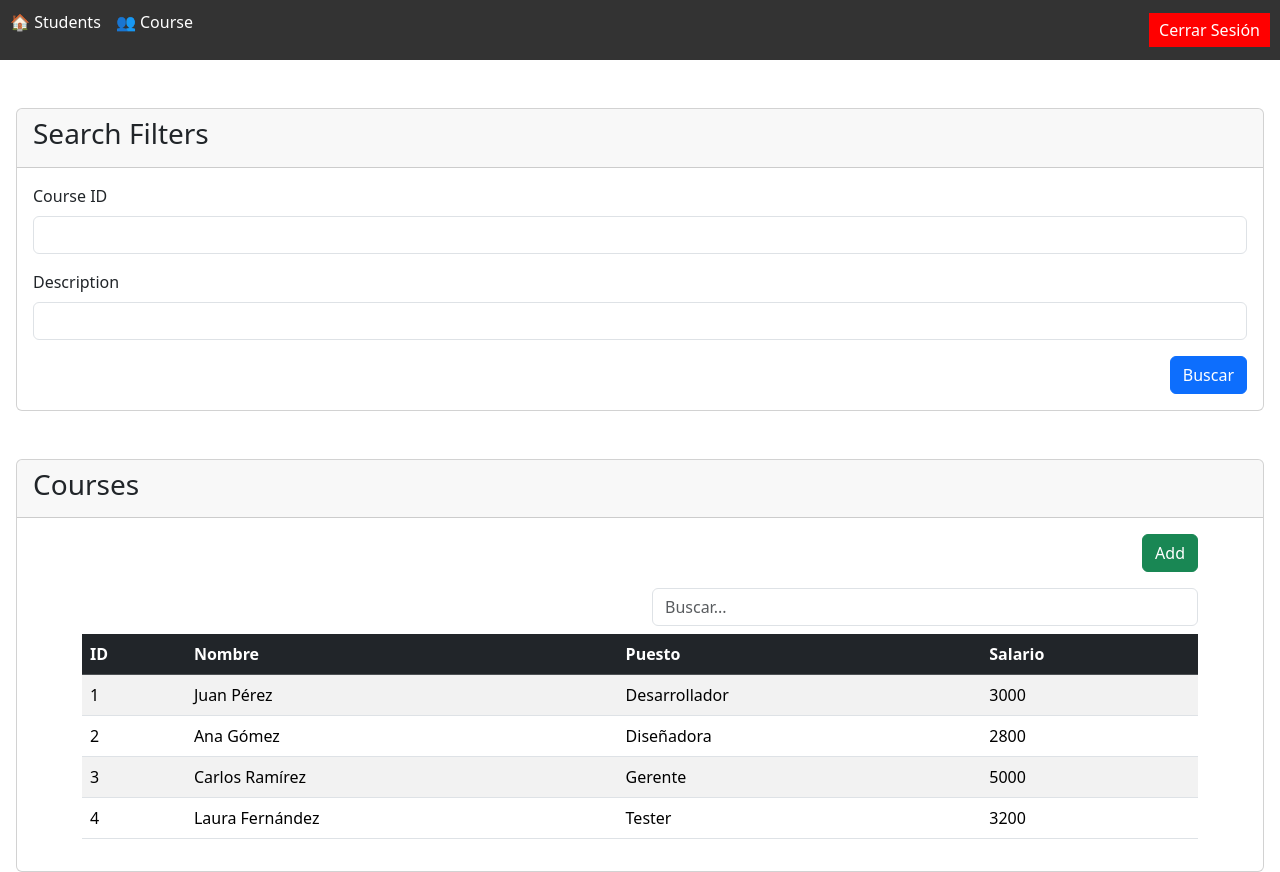
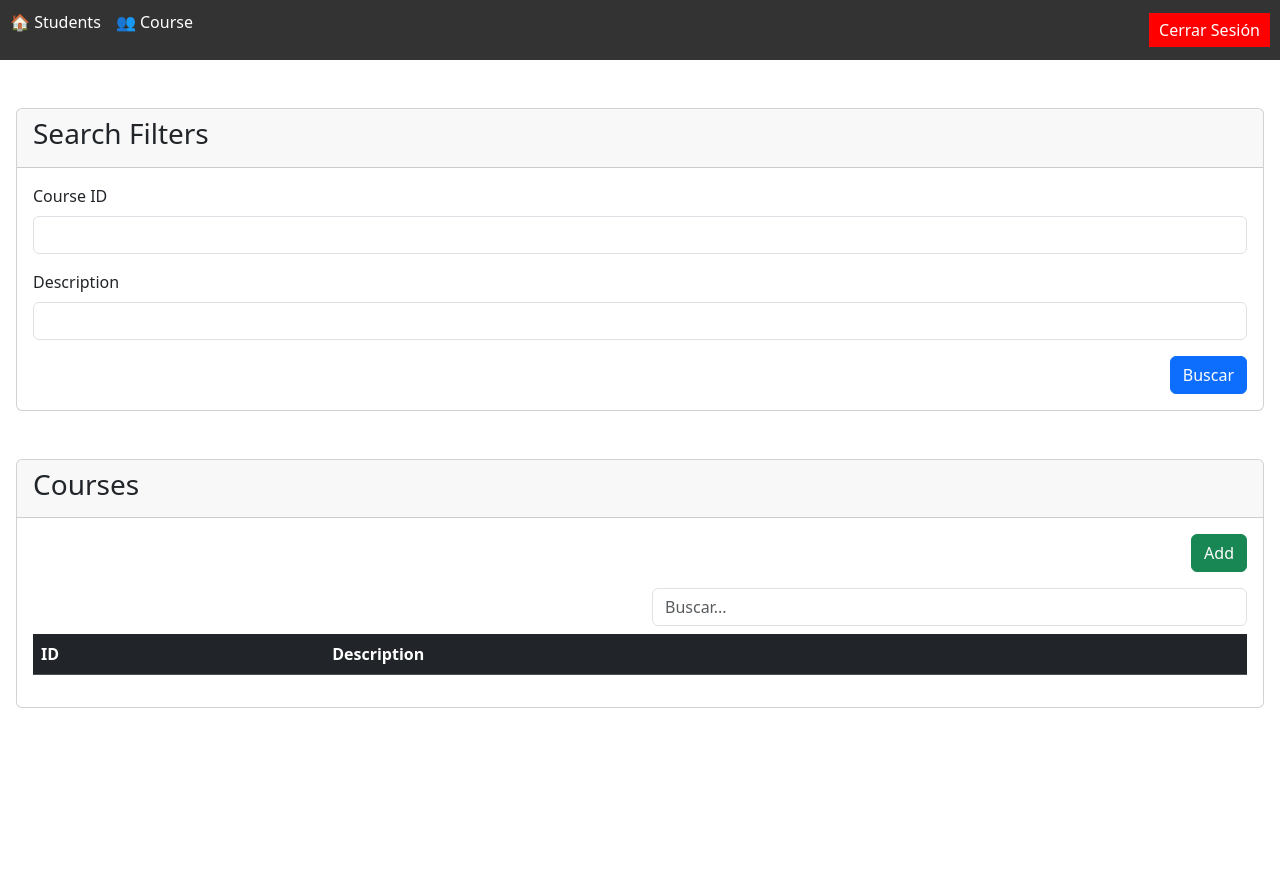
Before and after one commit to watter08/students, an Angular app: page /course in a window 1280 px wide. After the commit the page ends 800 px from the top, so only its background shows below. Built offline with nearby package versions, Linux system fonts and the light colour scheme.

Commit message:
course get from services

```diff
--- a/src/app/components/datatable/datatable.component.html
+++ b/src/app/components/datatable/datatable.component.html
@@ -1,4 +1,4 @@
-<div class="container mt-3">
+<div class="mt-3">
     <div class="row d-flex justify-content-end">
         <div class="col-sm-12 col-md-6">
             <input type="text" class="form-control mb-2" placeholder="Buscar..." [(ngModel)]="searchTerm" />
--- a/src/app/pages/course/course.component.html
+++ b/src/app/pages/course/course.component.html
@@ -12,14 +12,14 @@
                         <h3 class="card-header-title">Search Filters</h3>
                     </div>
                     <div class="card-body">
-                        <form>
+                        <form [formGroup]="courseForm" (ngSubmit)="getCourse()">
                             <div class="mb-3">
                               <label for="exampleInputEmail1" class="form-label">Course ID</label>
-                              <input type="number" class="form-control" id="exampleInputEmail1" aria-describedby="emailHelp">
+                              <input type="number" class="form-control" id="exampleInputEmail1" aria-describedby="emailHelp" formControlName="courseId" />
                             </div>
                             <div class="mb-3">
                               <label for="exampleInputPassword1" class="form-label">Description</label>
-                              <input type="text" class="form-control" id="exampleInputPassword1">
+                              <input type="text" class="form-control" id="exampleInputPassword1" formControlName="description" />
                             </div>
                             <div class="text-end">
                                 <button type="submit" class="btn btn-primary">Buscar</button>
@@ -38,7 +38,7 @@
                         <h3 class="card-header-title">Courses</h3>
                     </div>
                     <div class="card-body">
-                        <div class="container text-end">
+                        <div class="text-end">
                             <button class="btn btn-success">Add</button>
                         </div>
                         <app-datatable [headers]="headers" [data]="data"></app-datatable>
--- a/src/app/pages/course/course.component.ts
+++ b/src/app/pages/course/course.component.ts
@@ -1,20 +1,36 @@
-import { Component } from '@angular/core';
+import { Component, inject } from '@angular/core';
+import { FormBuilder, ReactiveFormsModule, Validators } from '@angular/forms';
+import { CourseService } from '../../services/courses/course.service';
+import { CommonModule } from '@angular/common';
 import { NavbarComponent } from '../../components/navbar/navbar.component';
 import { DatatableComponent } from '../../components/datatable/datatable.component';
 
 @Component({
   selector: 'app-course',
   standalone: true,
-  imports: [NavbarComponent, DatatableComponent],
+  imports: [CommonModule, ReactiveFormsModule, NavbarComponent, DatatableComponent],
   templateUrl: './course.component.html',
   styleUrl: './course.component.scss'
 })
 export class CourseComponent {
-  headers: string[] = ['ID', 'Nombre', 'Puesto', 'Salario'];
-  data: any = [
-    { ID: 1, Nombre: 'Juan Pérez', Puesto: 'Desarrollador', Salario: 3000 },
-    { ID: 2, Nombre: 'Ana Gómez', Puesto: 'Diseñadora', Salario: 2800 },
-    { ID: 3, Nombre: 'Carlos Ramírez', Puesto: 'Gerente', Salario: 5000 },
-    { ID: 4, Nombre: 'Laura Fernández', Puesto: 'Tester', Salario: 3200 }
-  ];
+  private fb = inject(FormBuilder);
+  private service = inject(CourseService);
+
+  headers: string[] = ['ID', 'Description'];
+  data: any[] = [];
+
+  courseForm = this.fb.nonNullable.group({
+    courseId: [''],
+    description: ['']
+  });
+
+  getCourse() {
+    if (this.courseForm.valid) {
+      const { courseId, description } = this.courseForm.getRawValue();
+
+      this.service.getCourse(Number(courseId), description).subscribe(response => {
+       this.data = response;
+      });
+    }
+  }
 }
--- /dev/null
+++ b/src/app/services/courses/course.service.ts
@@ -0,0 +1,36 @@
+import { HttpClient } from '@angular/common/http';
+import { Injectable } from '@angular/core';
+import { Observable, of } from 'rxjs';
+
+@Injectable({
+  providedIn: 'root'
+})
+export class CourseService {
+  private baseUrl = 'https://api.example.com/data';
+  constructor(private http: HttpClient) { }
+
+  getCourse(courseId: number, description: string): Observable<any[]> {
+    let filtered: any = [];
+    const courses = [
+      { ID: 1, Description: "Introduction to Web Development" },
+      { ID: 2, Description: "Advanced JavaScript and ES6" },
+      { ID: 3, Description: "Mastering React and Redux" },
+      { ID: 4, Description: "Full-Stack Development with Node.js" },
+      { ID: 5, Description: "Database Design and SQL Fundamentals" },
+      { ID: 6, Description: "UI/UX Design Principles" },
+      { ID: 7, Description: "Cybersecurity and Ethical Hacking" },
+      { ID: 8, Description: "Cloud Computing with AWS and Azure" },
+      { ID: 9, Description: "Machine Learning and AI Basics" },
+      { ID: 10, Description: "Mobile App Development with Flutter" }
+    ];
+
+    filtered = courses.filter((course) => {
+      const isCourseIdMatch = courseId ? course.ID === courseId : true;
+      const isDescriptionMatch = description ? course.Description === description : true;
+      return isCourseIdMatch && isDescriptionMatch;
+    });
+
+    return of(filtered);
+  }
+
+}
```
Also changed, not shown: 1 other file (tests, documents, lock files or other folders).
